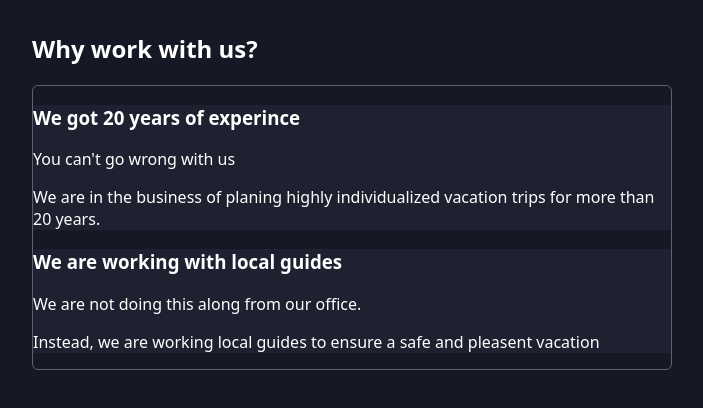
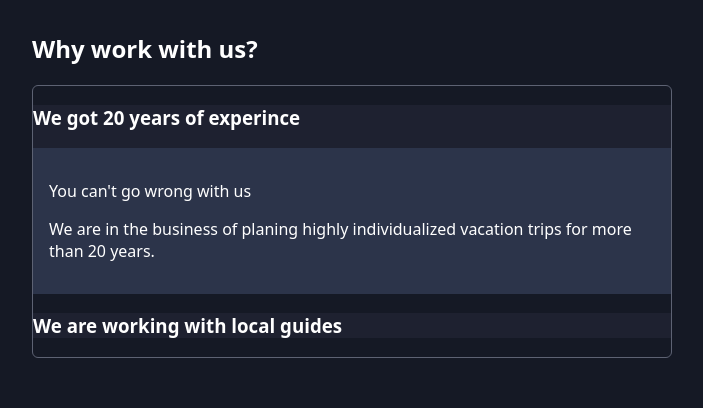
Before and after one commit to tarikCekirge/patterns-practices, a React (Vite) app: page / in a window 1280 px wide. Shown: the top 408 px of the page, without its empty margins (288-991 px from the left). Built offline with nearby package versions, Linux system fonts and the light colour scheme.

Commit message:
Managing Multi-Component State with the Context API

```diff
--- a/src/App.jsx
+++ b/src/App.jsx
@@ -5,14 +5,14 @@
   return <main>
     <section>
       <h2>Why work with us?</h2>
-      <Accordion className={"accordion"}>
+      <Accordion id="experience" className={"accordion"}>
         <AccordionItem className={"accordion-item"} title={"We got 20 years of experince"}>
           <article>
             <p>You can't go wrong with us</p>
             <p>We are in the business of planing highly individualized vacation trips for more than 20 years.</p>
           </article>
         </AccordionItem>
-        <AccordionItem className={"accordion-item"} title={"We are working with local guides"}>
+        <AccordionItem id="local-guides" className={"accordion-item"} title={"We are working with local guides"}>
           <article>
             <p>We are not doing this along from our office.</p>
             <p>Instead, we are working local guides to ensure a safe and pleasent vacation</p>
--- a/src/components/Accordion/Accordion.jsx
+++ b/src/components/Accordion/Accordion.jsx
@@ -1,10 +1,35 @@
-import React from 'react'
+import React, { createContext, useContext, useState } from 'react'
 
+const AccordionContext = createContext()
+
+export const useAccordionContext = () => {
+    const ctx = useContext(AccordionContext)
+    if (!ctx) {
+        throw new Error('Accordion-related components must be wrapped by <Accordion>')
+    }
+    return ctx
+}
 const Accordion = ({ children, className }) => {
+    const [openItemId, setOpenItemId] = useState()
+
+    const openItem = (id) => {
+        setOpenItemId(id)
+    }
+    const closeItem = () => {
+        setOpenItemId(null)
+    }
+    const contextValue = {
+        openItemId: openItemId,
+        openItem,
+        closeItem
+    }
     return (
-        <ul className={className}>
-            {children}
-        </ul>
+        <AccordionContext.Provider value={contextValue}>
+            <ul className={className}>
+                {children}
+            </ul>
+        </AccordionContext.Provider>
+
     )
 }
 
--- a/src/components/Accordion/AccordionItem.jsx
+++ b/src/components/Accordion/AccordionItem.jsx
@@ -1,10 +1,18 @@
 import React from 'react'
+import { useAccordionContext } from './Accordion'
 
-const AccordionItem = ({ className, title, children }) => {
+const AccordionItem = ({ id, className, title, children }) => {
+    const { openItemId, openItem, closeItem } = useAccordionContext();
+
+    const isOpen = openItemId === id;
+
+    const handleClick = () => {
+        isOpen ? closeItem() : openItem(id)
+    }
     return (
         <li className={className}>
-            <h3>{title}</h3>
-            <div>{children}</div>
+            <h3 onClick={handleClick}>{title}</h3>
+            <div className={isOpen ? 'accordion-item-content open' : 'accordion-item-content'}>{children}</div>
         </li>
     )
 }
```
